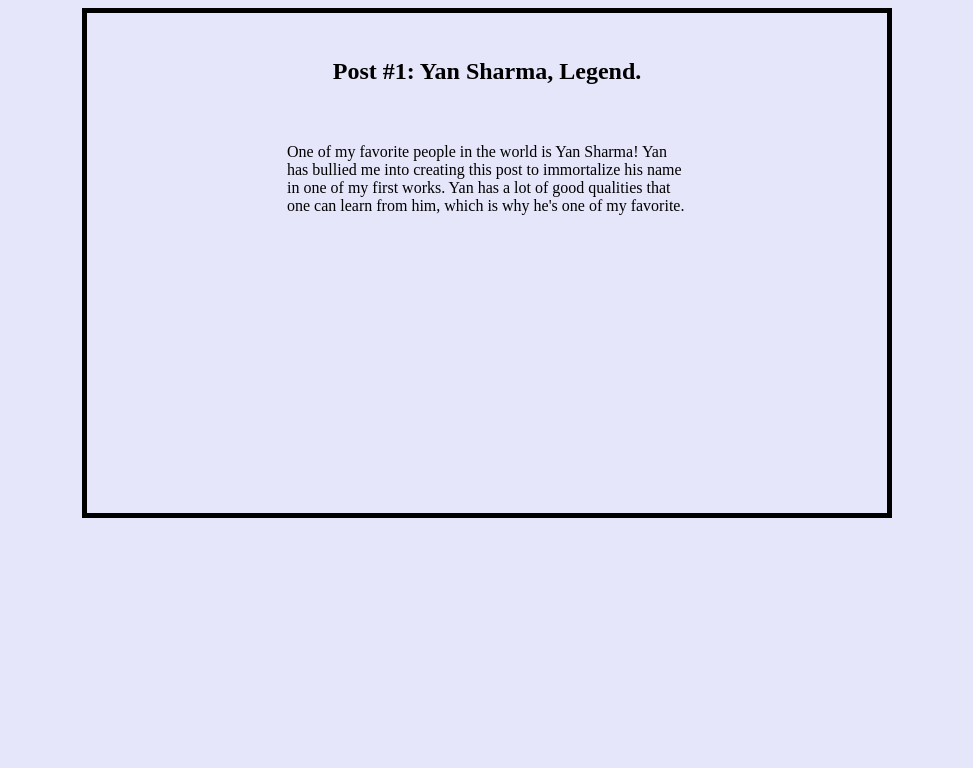
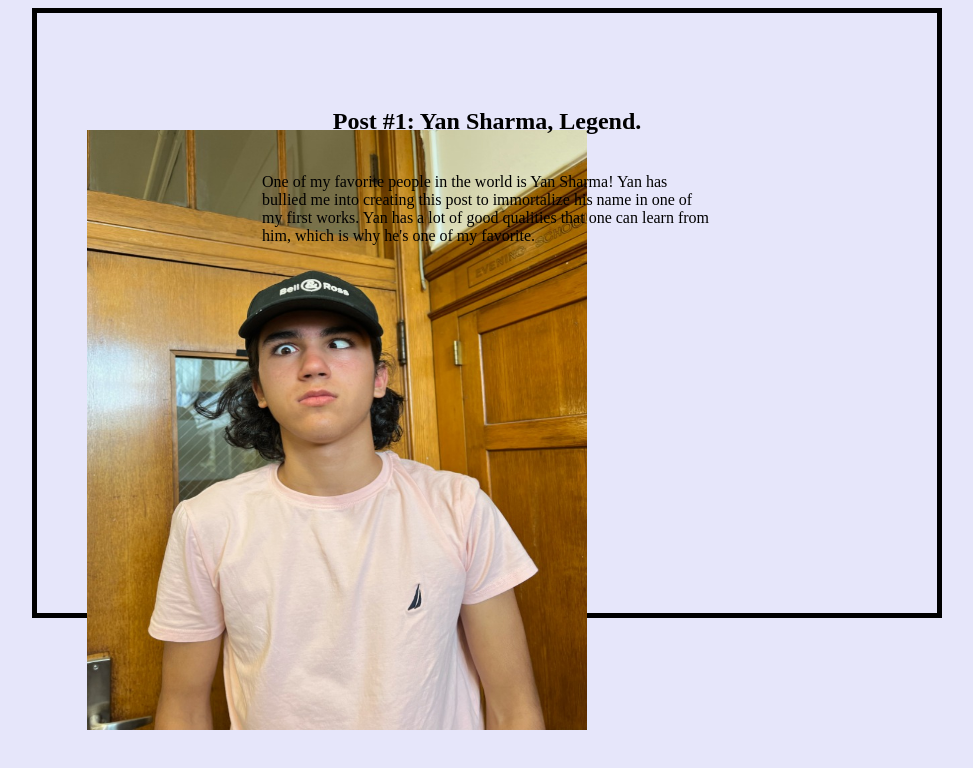
Before and after one commit to staten-island-tech/css-blogpost-project-rylan-geykhman, a plain HTML site: page index.html in a window 1280 px wide. Shown: the whole page, without its empty margins (153-1126 px from the left). Drawn offline with Linux system fonts and the light colour scheme.

Commit message:
blog proj

```diff
--- a/index.html
+++ b/index.html
@@ -9,12 +9,12 @@
 </head>
 
 <body>
-    <div class="blog1">
+    <div class="blog1" id="div-1">
         <h2 class="blogtitle" style="text-align: center">Post #1: Yan Sharma, Legend.</h2>
         <p class="blogtext">One of my favorite people in the world is Yan Sharma! Yan has bullied me into
             creating this post to immortalize his name in one of my first works. Yan has a lot of good qualities that
-            one can learn from
-            him, which is why he's one of my favorite.</p>
+            one can learn from him, which is why he's one of my favorite.</p>
+        <img src="src/photo.jfif" width="500" height="600">
     </div>
 </body>
 
--- a/style.css
+++ b/style.css
@@ -11,6 +11,10 @@ body {
     margin-right: auto;
 }
 
+#div-1 {
+    padding: 50px;
+}
+
 .blogtext {
     position: absolute;
     top: 30%;
```
Also changed, not shown: src/photo.jfif (added).
